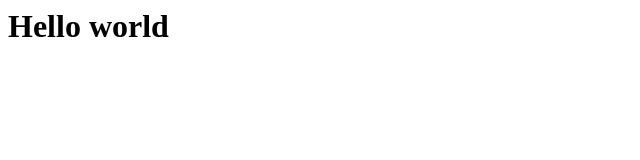
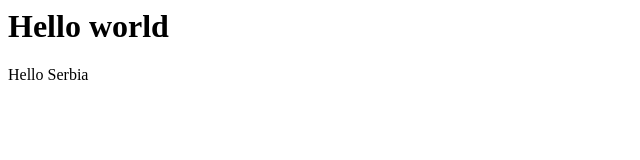
Before and after one commit to piskota91/JS-projekat, a plain HTML site: page index.html in a window 1280 px wide. Shown: the full height of the page, 0-640 px from the left. Drawn offline with Linux system fonts and the light colour scheme.

Commit message:
Update index.html

```diff
--- a/index.html
+++ b/index.html
@@ -1 +1,2 @@
 <h1>Hello world</h1>
+<p>Hello Serbia</p>
```
